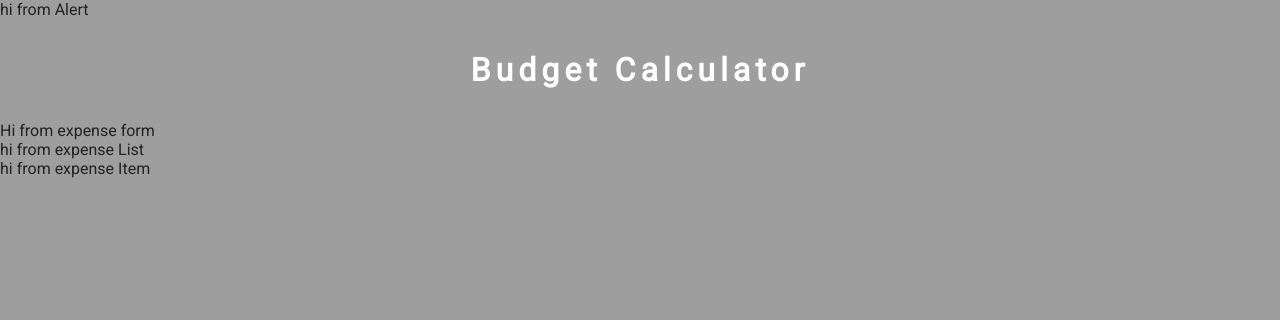
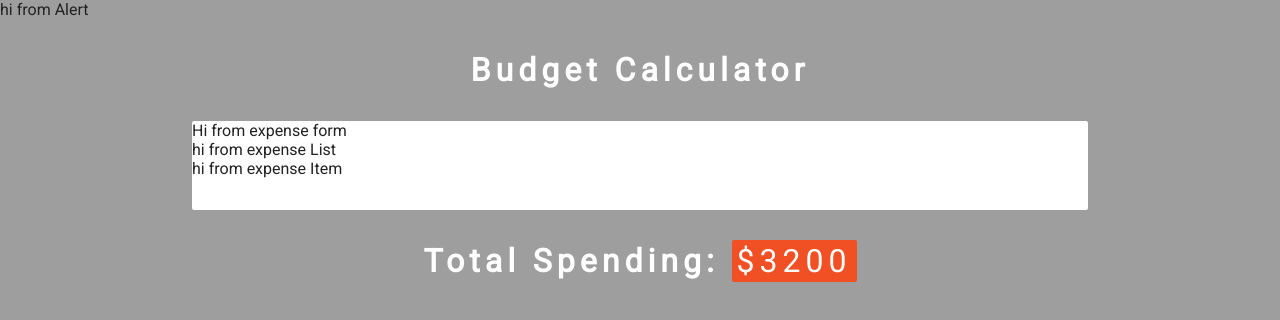
Before and after one commit to BeataJ/budget-cal-react-hooks, a React (Create React App) app: page / in a window 1280 px wide. Shown: the top 320 px of the page. Built offline with nearby package versions, Linux system fonts and the light colour scheme.

Commit message:
calculate total spending

```diff
--- a/src/App.js
+++ b/src/App.js
@@ -1,15 +1,15 @@
-import React, {useState} from 'react';
-import './App.css';
-import Alert from './components/Alert';
-import ExpenseForm from './components/ExpenseForm';
-import ExpenseList from './components/ExpenseList';
-import uuid from 'uuid/v4';
+import React, { useState } from "react";
+import "./App.css";
+import Alert from "./components/Alert";
+import ExpenseForm from "./components/ExpenseForm";
+import ExpenseList from "./components/ExpenseList";
+import uuid from "uuid/v4";
 
 const initialExpenses = [
-  {id:uuid(), charge: 'rent', amount: 1600},
-  {id:uuid(), charge: 'car payment', amount: 400},
-  {id:uuid(), charge: 'credit card bill', amount: 1200}
-]
+  { id: uuid(), charge: "rent", amount: 1600 },
+  { id: uuid(), charge: "car payment", amount: 400 },
+  { id: uuid(), charge: "credit card bill", amount: 1200 }
+];
 
 // console.log(initialExpenses);
 
@@ -21,8 +21,16 @@ function App() {
     <>
       <Alert />
       <h1>budget calculator</h1>
-      <ExpenseForm />
-      <ExpenseList />
+      <main className="App">
+        <ExpenseForm />
+        <ExpenseList expenses={expenses}/>
+      </main>
+      <h1>total spending: { ' '}
+          <span className="total">$
+          { expenses.reduce((acc, curr) => {
+              return (acc += curr.amount)
+          }, 0)}
+          </span></h1>
     </>
   );
 }
```
